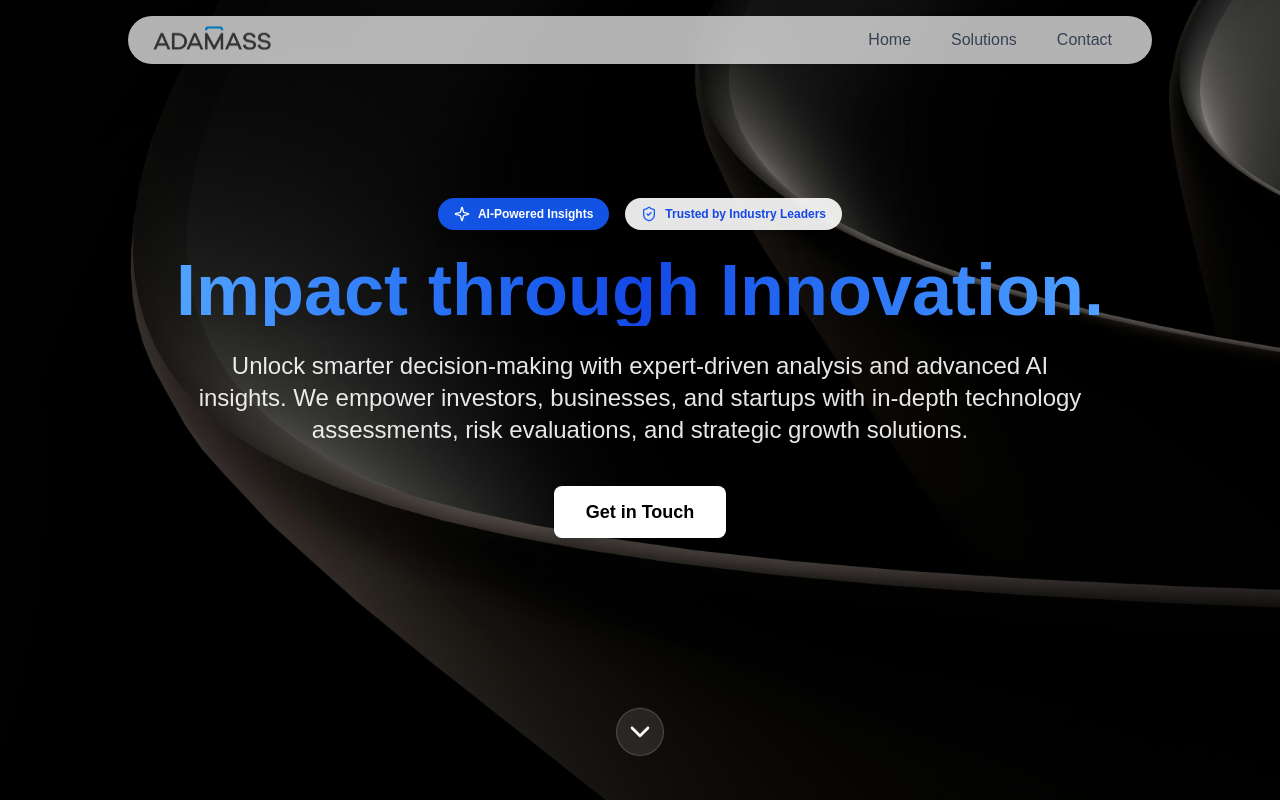
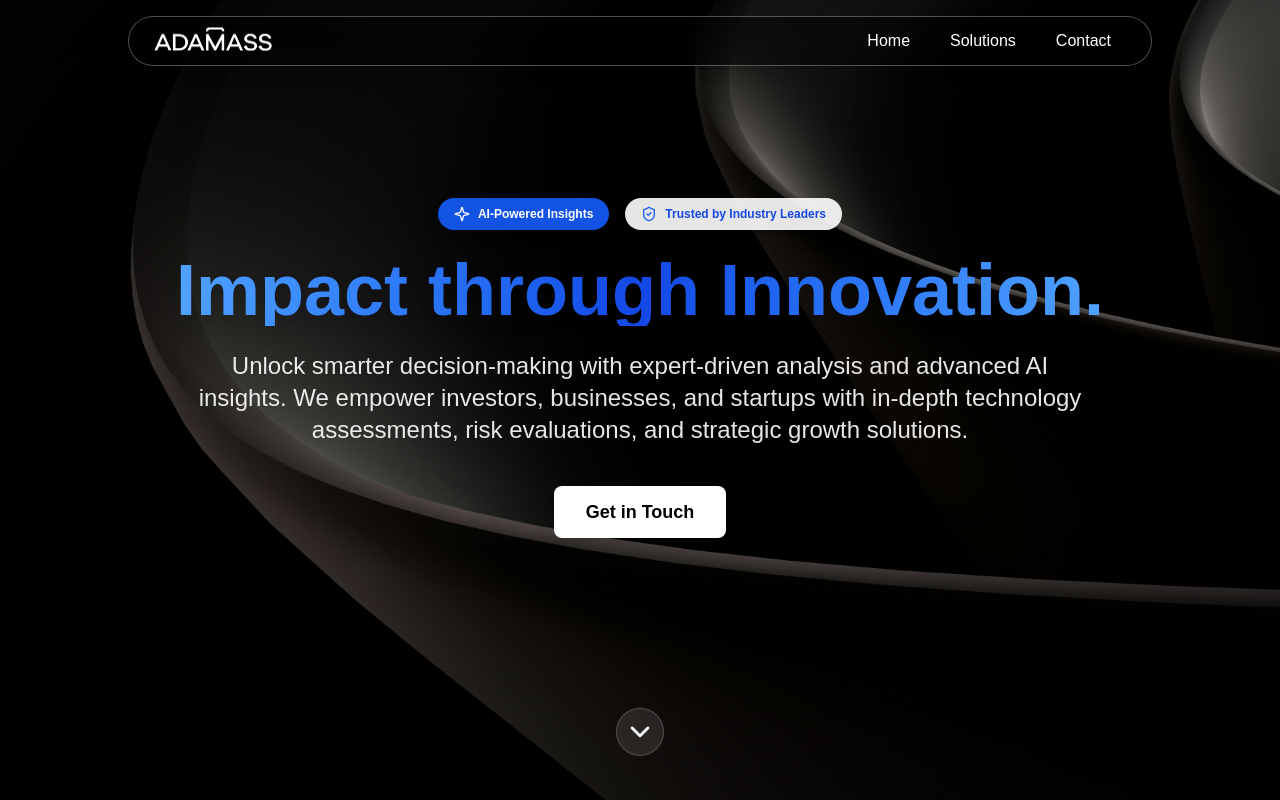
Before and after one commit to KotteJR/adamassabweb, a Next.js app: page / in a window 1280 px wide. Shown: the top 800 px of the page. Built offline with nearby package versions, Linux system fonts and the light colour scheme.

Commit message:
style: Simplify header to constant black blur, white text/border, white logo

```diff
--- a/src/app/LandingPage/components/Header.tsx
+++ b/src/app/LandingPage/components/Header.tsx
@@ -1,5 +1,5 @@
 "use client";
-import React, { useState, useEffect } from "react";
+import React, { useState, useEffect, useRef } from "react";
 import Link from "next/link";
 import Image from "next/image";
 
@@ -12,6 +12,7 @@ const navItems = [
 const Header = () => {
   const [isVisible, setIsVisible] = useState(true);
   const [lastScrollY, setLastScrollY] = useState(0);
+  const headerRef = useRef<HTMLElement>(null); // Keep ref if needed for height based calcs for isVisible, though not strictly necessary for current isVisible logic
 
   useEffect(() => {
     const controlNavbar = () => {
@@ -35,12 +36,14 @@ const Header = () => {
 
   return (
     <header
-      className={`fixed top-0 left-0 right-0 z-50 w-full flex justify-center pt-4 pb-4 bg-transparent transition-transform duration-300 ease-in-out ${
-        isVisible ? 'translate-y-0' : '-translate-y-full'
+      ref={headerRef}
+      className={`fixed top-0 left-0 right-0 z-50 w-full flex justify-center pt-4 pb-4 bg-transparent transition-all duration-300 ease-in-out ${
+        isVisible ? "translate-y-0" : "-translate-y-full"
       }`}
     >
-      <nav className="flex items-center justify-between w-full max-w-5xl bg-white/70 rounded-full shadow-sm px-6 py-3 backdrop-blur-lg">
-        {/* Image Logo */}
+      {/* Updated nav styling: black blur, white border */}
+      <nav className={`flex items-center justify-between w-full max-w-5xl rounded-full shadow-lg px-6 py-3 backdrop-blur-lg bg-black/40 border border-white/30`}>
+        {/* Image Logo - attempt to make it white with filter */}
         <div className="flex items-center -mt-1">
           <Link href="/" passHref>
             <Image
@@ -48,19 +51,19 @@ const Header = () => {
               alt="Adamass Logo"
               width={120}
               height={28}
-              className="cursor-pointer object-contain"
+              className="cursor-pointer object-contain filter brightness-0 invert" // Applied filter
               priority
               quality={100}
             />
           </Link>
         </div>
-        {/* Nav Links */}
-        <ul className="flex items-center gap-2 text-base font-medium">
+        {/* Nav Links - always white text */}
+        <ul className={`flex items-center gap-2 text-base font-medium text-white`}>
           {navItems.map((item) => (
             <li key={item.name}>
               <Link
                 href={item.href}
-                className="px-4 py-2 text-gray-700 hover:text-blue-700 hover:bg-blue-50 rounded-full transition-all duration-200 ease-in-out"
+                className={`px-4 py-2 rounded-full transition-all duration-200 ease-in-out hover:bg-white/10 hover:text-gray-100`} // Adjusted hover for white text
               >
                 {item.name}
               </Link>
```
